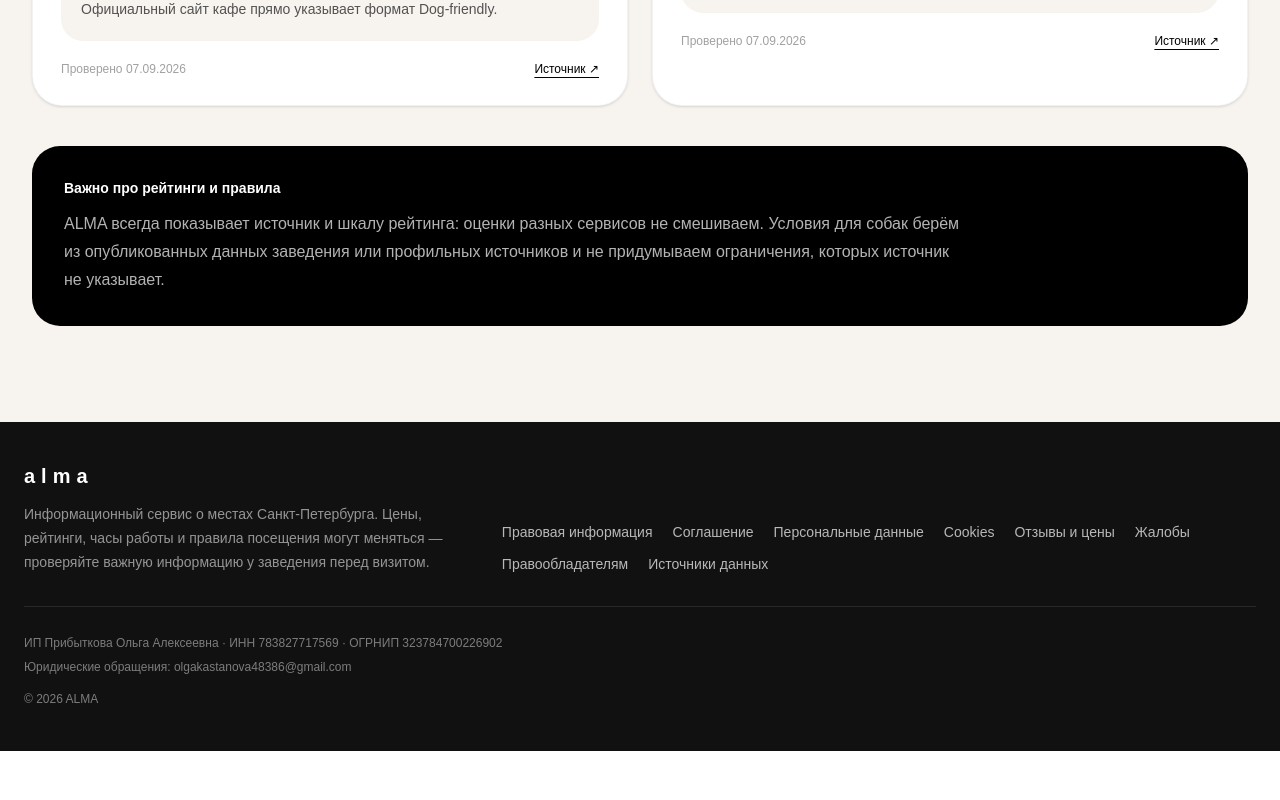
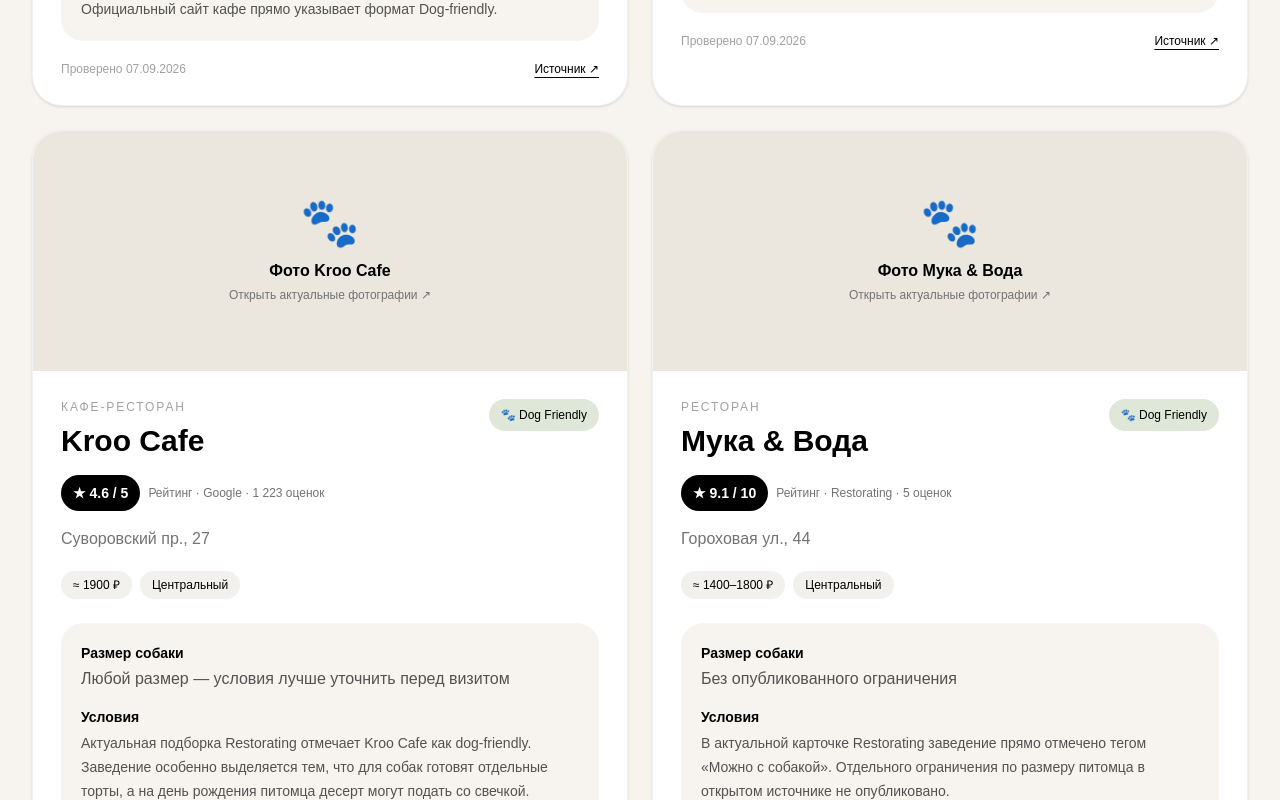
Before and after one commit to olgakastanova48386-dotcom/alma, a Next.js app: page /dog-friendly in a window 1280 px wide. Shown: the part 3620-4420 px from the top of the page. Before the commit the page ends 4371 px from the top, so only its background shows below. Built offline with nearby package versions, Linux system fonts and the light colour scheme; no server answers.

Commit message:
Expand dog friendly collection to ten places

```diff
--- a/data/dogFriendlyPlaces.ts
+++ b/data/dogFriendlyPlaces.ts
@@ -186,4 +186,46 @@ export const dogFriendlyPlaces: DogFriendlyPlace[] = [
     verifiedAt: "07.09.2026",
     imageSourceUrl: "https://www.restorating.ru/spb/best/dogs",
   },
+  {
+    id: "kroo-cafe",
+    name: "Kroo Cafe",
+    category: "Кафе-ресторан",
+    address: "Суворовский пр., 27",
+    lat: 59.9374,
+    lng: 30.3743,
+    budget: "≈ 1900 ₽",
+    district: "Центральный",
+    dogSize: "Любой размер — условия лучше уточнить перед визитом",
+    dogRules: "Актуальная подборка Restorating отмечает Kroo Cafe как dog-friendly. Заведение особенно выделяется тем, что для собак готовят отдельные торты, а на день рождения питомца десерт могут подать со свечкой.",
+    dogPerks: "Есть угощения для собак",
+    sourceLabel: "Restorating · подборка Dog Friendly",
+    sourceUrl: "https://www.restorating.ru/spb/best/dogs",
+    verifiedAt: "07.09.2026",
+    rating: 4.6,
+    ratingScale: 5,
+    ratingCount: 1223,
+    ratingSource: "Google",
+    imageSourceUrl: "https://www.restorating.ru/spb/catalogue/kroo-cafe",
+  },
+  {
+    id: "muka-i-voda-gorokhovaya",
+    name: "Мука & Вода",
+    category: "Ресторан",
+    address: "Гороховая ул., 44",
+    lat: 59.927,
+    lng: 30.3246,
+    budget: "≈ 1400–1800 ₽",
+    district: "Центральный",
+    dogSize: "Без опубликованного ограничения",
+    dogRules: "В актуальной карточке Restorating заведение прямо отмечено тегом «Можно с собакой». Отдельного ограничения по размеру питомца в открытом источнике не опубликовано.",
+    dogPerks: "Можно с собакой",
+    sourceLabel: "Restorating · карточка ресторана",
+    sourceUrl: "https://www.restorating.ru/spb/catalogue/muka-voda",
+    verifiedAt: "07.09.2026",
+    rating: 9.1,
+    ratingScale: 10,
+    ratingCount: 5,
+    ratingSource: "Restorating",
+    imageSourceUrl: "https://www.restorating.ru/spb/catalogue/muka-voda",
+  },
 ];
```
